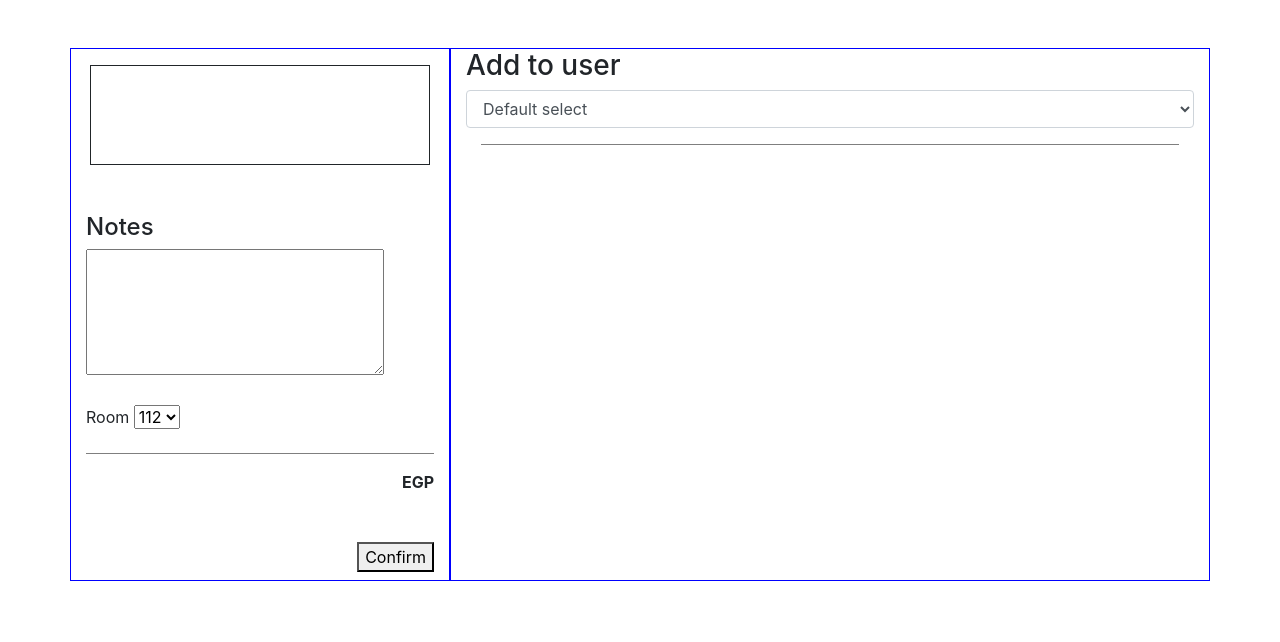
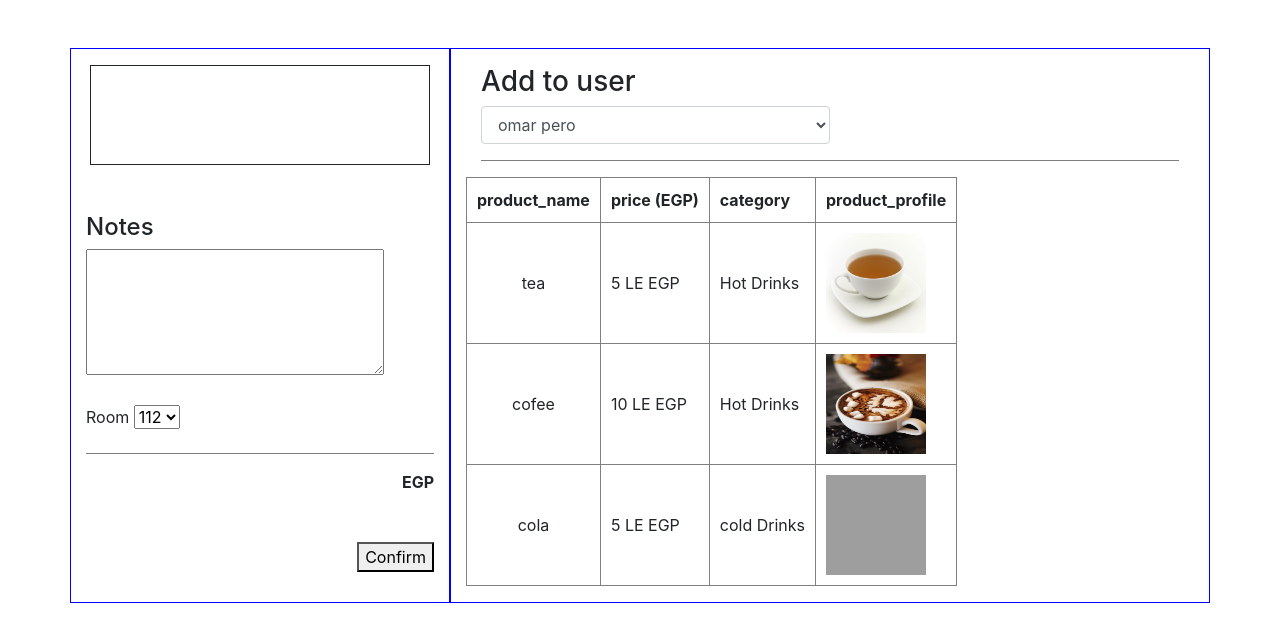
Before and after one commit to Elsayed93/cafeteria_project, a PHP site: page /admin_home.php in a window 1280 px wide. Shown: the part 79-721 px from the top of the page. Run offline with PHP 8.4, Linux system fonts and the light colour scheme; data comes from the database, SQL or seed files in the repository; grey boxes are pictures that could not be loaded.

Commit message:
admin_home.php updated

```diff
--- a/admin_home.php
+++ b/admin_home.php
@@ -91,15 +91,70 @@
                 <!-- add to user and all products  -->
                 <div class="col-12 col-md-8" style="border: solid blue 1px;">
                     <div class="container-fluid">
-                    <div class="row">
+                        <!-- first row  -->
+                        <div class="row mt-3">
+                            <div class="col-12">
                                 <h3>Add to user</h3>
-                        <select class=" form-control">
-                            <option>Default select</option>
+                                <select class=" form-control col-12 col-md-6">
+                                    <?php
+                                    try {
+                                        $userQuery = "SELECT `name` FROM users";
+
+                                        $userStmt = $conn->prepare($userQuery);
+                                        $excuteQuery = $userStmt->execute();
+                                        while($user = $userStmt->fetch(PDO::FETCH_OBJ)) {
+                                            echo "<option value='". $user->name ."'> " . $user->name. "</option>";
+                                        }
+                                    ?>
                                 </select>
+                                <?php
+                                    } catch (PDOException $th) {
+                                        echo "Connection failed: " . $th->getMessage();
+                                    }
+                                ?>
+                            </div>
                         </div>
                         <hr style="border-top: 1px solid rgba(0, 0, 0, 0.5);">
-                    <div class="row">
 
+                        <!-- second row, show all product -->
+                        <div class="row mb-3">
+                            <?php
+
+                                try {
+                                    // show all products
+                                    $selectQuery = "SELECT * FROM products";
+                                    $queryStatment = $conn->prepare($selectQuery);
+                                    $result = $queryStatment->execute();
+                                    $row = $queryStatment->rowCount(); // return int(number of rows)
+
+                                    while ($products = $queryStatment->fetch(PDO::FETCH_OBJ)) {
+
+                                        $allProducts[] = $products ;
+
+                                    }
+                                    echo "
+                                    <table border='1' cellpadding='10px'>
+                                        <tr>
+                                            <th>product_name</th>
+                                            <th>price (EGP)</th>
+                                            <th>category</th>
+                                            <th>product_profile</th>
+                                        </tr>";
+
+                                    foreach($allProducts as $item) {
+                                        echo "<tr><td style='text-align:center' class='prodName'>" . $item->product_name . "</td>".
+                                        "<td>" . $item->price . " EGP</td>".
+                                        "<td>" . $item->category . "</td>".
+                                        "<td><img value=" .$item->product_id . " src='images/" . $item->product_profile . "' width='100px' height='100px' class='prodImg'></td></tr>";
+
+
+                                    }
+                                    echo "</table>";
+                                    // $conn = null;
+                                } catch(PDOException $e) {
+                                echo "Connection failed: " . $e->getMessage();
+                                }
+                            ?>
                         </div>
 
                     </div>
```
Lines whose indentation alone changed are shown as unchanged.
